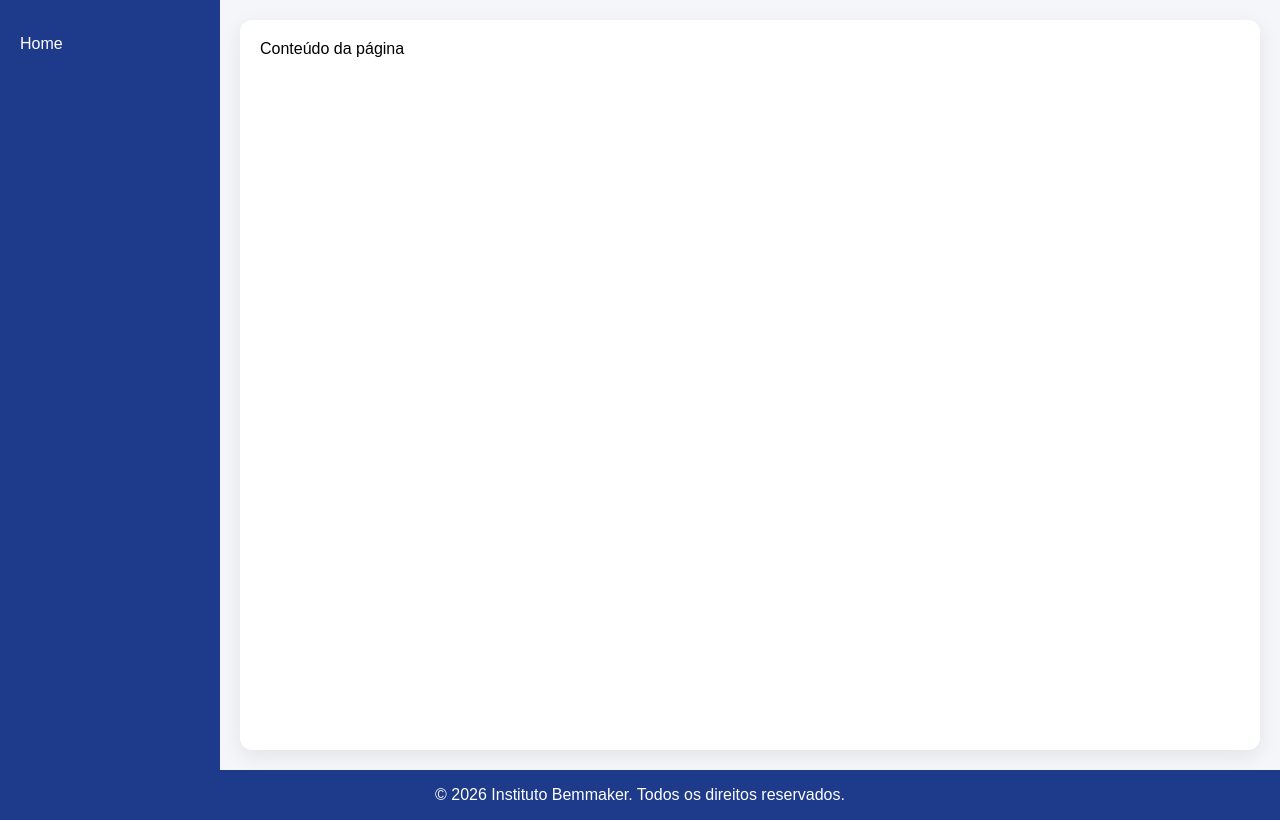
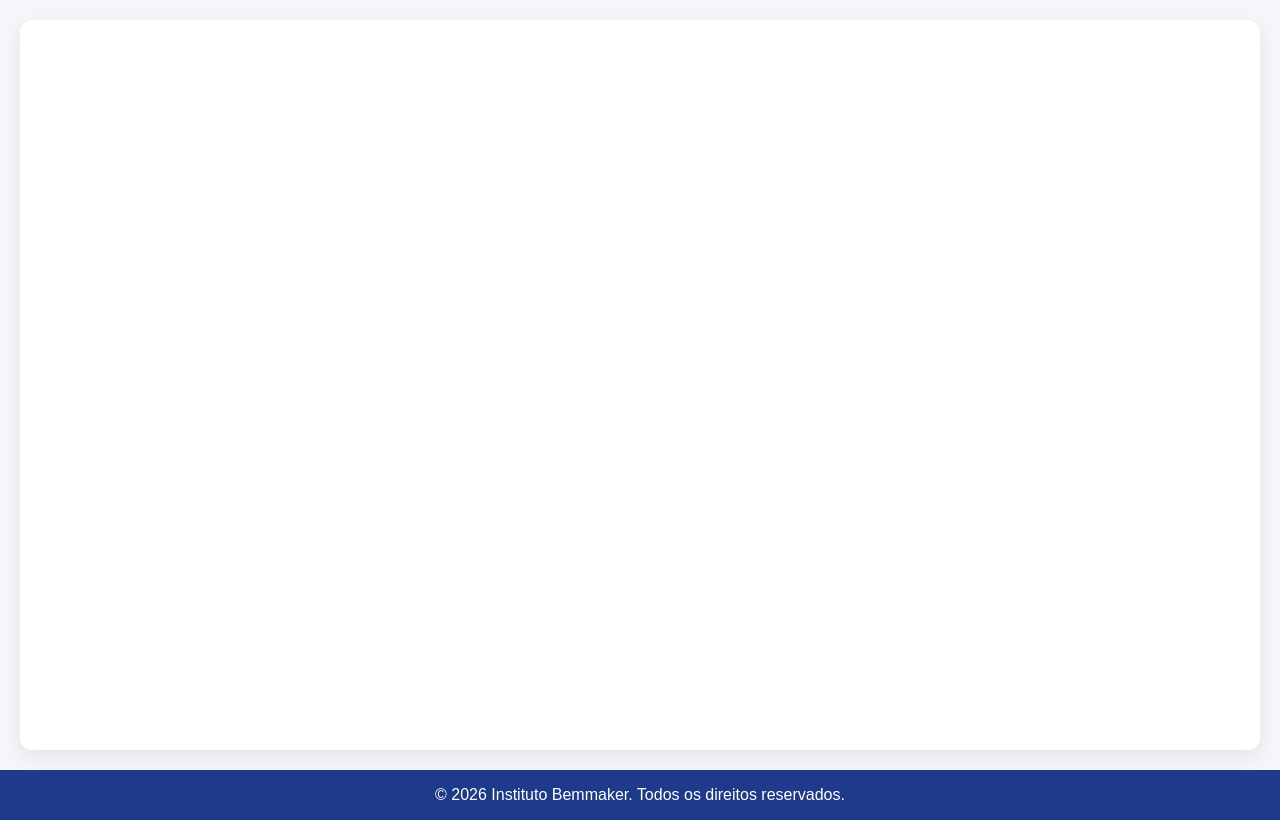
Before and after one commit to yuri-neres/Desafio-6-Acompanhar-Atividades-e-Disciplinas-INSTITUTO-BEMMAKER, a Django app: page / in a window 1280 px wide. Shown: the part 70-890 px from the top of the page. Run offline with Django 5.2, Linux system fonts and the light colour scheme.

Commit message:
Refactor menu structure and styles; replace sidebar with menu and update link styles

```diff
--- a/core/static/css/style.css
+++ b/core/static/css/style.css
@@ -85,31 +85,21 @@ body {
 
 /* MENU */
 
-.sidebar{
-    width: 220px;
-    min-height: calc(100vh - 70px);
+.menu{
     background-color: #1e3a8a;
-    padding-top: 20px;
-    overflow: hidden;
+    display: flex;
+    gap: 20px;
+    padding: 12px 20px;
 }
 
-
-.sidebar h2{
+.menu a{
     color: white;
-    text-align: center;
-    margin-bottom: 30px;
+    text-decoration: none;
+    font-weight: 500;
 }
 
-.sidebar a{
-    display: block;
-    color: white;
-    text-decoration: none;
-    padding: 15px 20px;
-    transition: 0.3s;
-}
-
-.sidebar a:hover{
-    background-color: #3056b3;
+.menu a:hover{
+    text-decoration: underline;
 }
 
 /* CONTAINER PRINCIPAL */
--- a/core/templates/core/base.html
+++ b/core/templates/core/base.html
@@ -20,7 +20,6 @@
         <div><img src="{% static 'img/logo-instituto-bemmaker.png' %}" alt="Logo Bemmaker" class="logo"></div>
     <div class="header-right">
         <div class="header-icons">
-            <a href="#"><i class="fa-regular fa-envelope" style="display: none;"></i></a>
             <a href="#"><i class="fa-regular fa-bell" style="display: none;"></i></a>
         </div>
         <div class="usuario" style="display: none;">
@@ -30,14 +29,11 @@
     </div>
 
     </header>
-
-    <div class="container">
-
-    <nav class="sidebar">
-        <a href="#">Home</a>
-
-
-    </nav>
+    {% if user.is_authenticated %}
+    <nav class="menu">
+    <a href="#">Home</a>
+</nav>
+{% endif %}
 
     <main class="content">
 
@@ -49,9 +45,10 @@
             {% endfor %}
         {% endif %}
 
-        {% block content %}
-        Conteúdo da página
+        <main class="container">
+        {% block conteudo %}
         {% endblock %}
+        </main>
     </main>
     </div>
     <footer class="footer">
```
